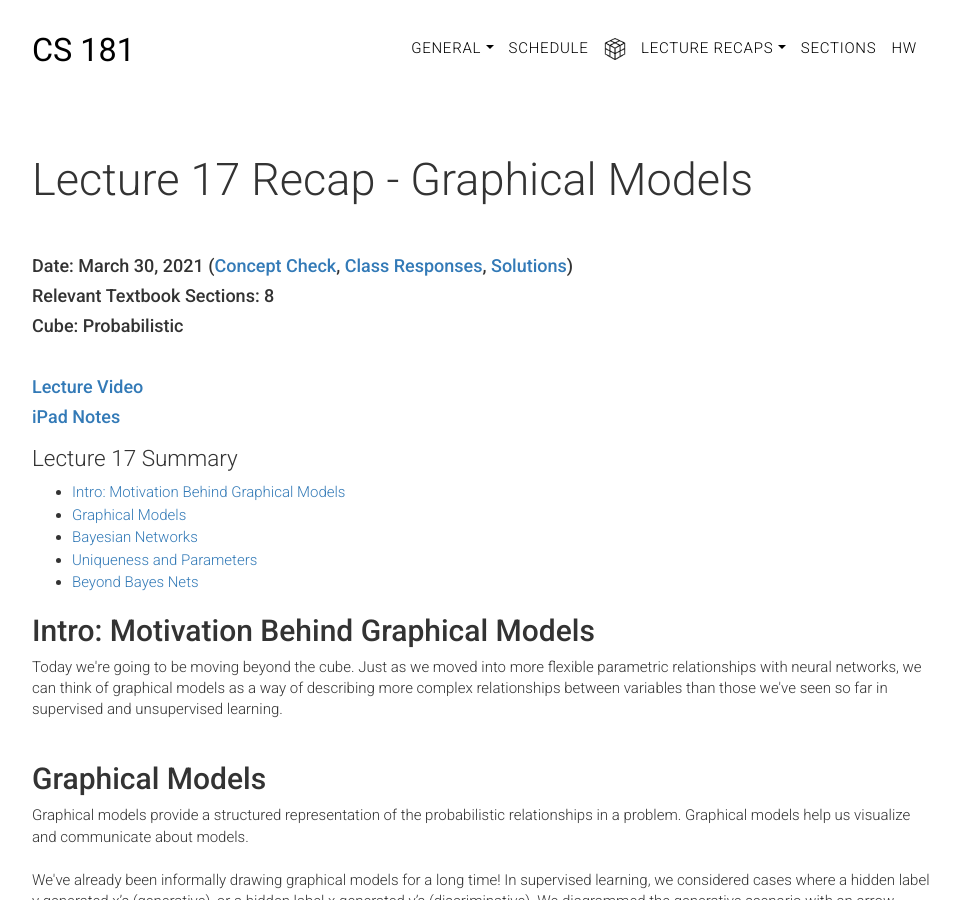
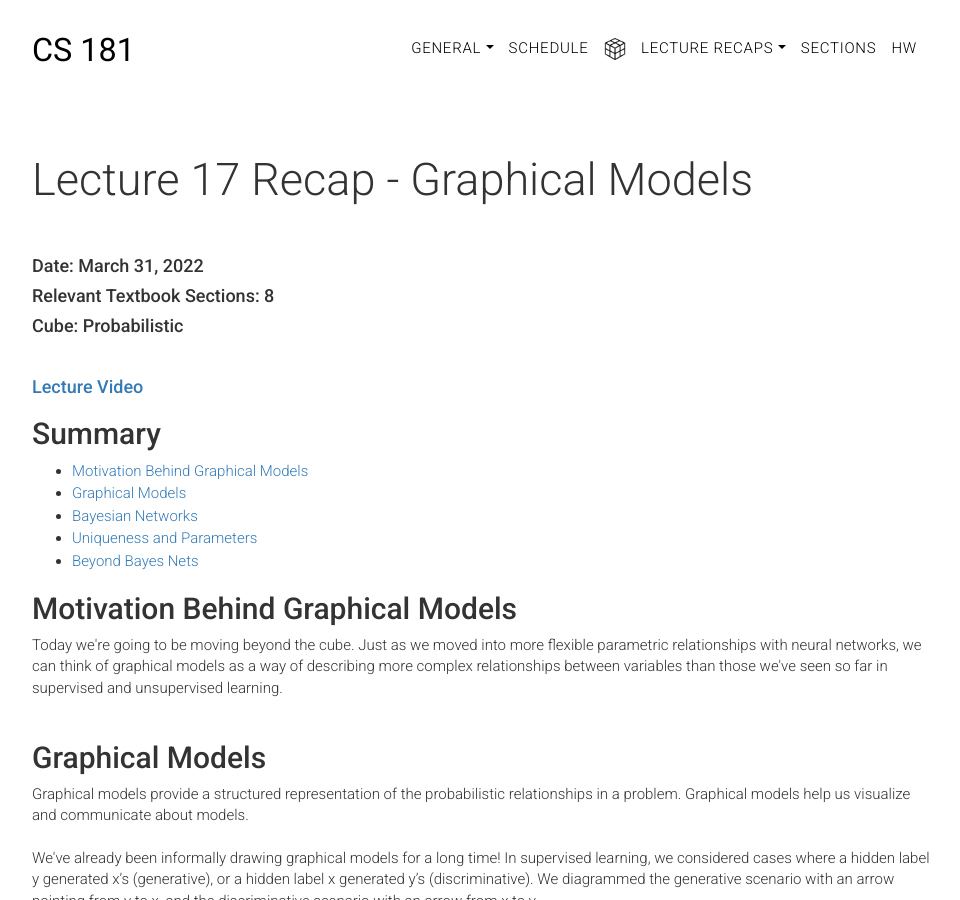
Before and after one commit to harvard-ml-courses/cs181-web, a Jekyll site: the page built from recaps/lec17.html, in a window 1280 px wide and 900 px high. Shown: the whole window, without its empty margins (158-1118 px from the left). Built offline with Jekyll 4.4.1, drawn with Linux system fonts in a browser that asks for light colours; formulas are drawn with MathJax 3.

Commit message:
lec17: release

```diff
--- a/_includes/header.html
+++ b/_includes/header.html
@@ -41,8 +41,8 @@
             <li><a class="dropdown-item" href="{{ site.baseurl }}/recaps/lec14">Lecture 14 (Mixture Models)</a></li>
             <li><a class="dropdown-item" href="{{ site.baseurl }}/recaps/lec15">Lecture 15 (PCA)</a></li>
             <li><a class="dropdown-item" href="{{ site.baseurl }}/recaps/lec16">Lecture 16 (Topic Models)</a></li>
-            <!--<li><a class="dropdown-item" href="{{ site.baseurl }}/recaps/lec17">Lecture 17 (Graphical Models)</a></li>
-            <li><a class="dropdown-item" href="{{ site.baseurl }}/recaps/lec18">Lecture 18 (Inference in Bayes Nets)</a></li>
+            <li><a class="dropdown-item" href="{{ site.baseurl }}/recaps/lec17">Lecture 17 (Graphical Models)</a></li>
+            <!--<li><a class="dropdown-item" href="{{ site.baseurl }}/recaps/lec18">Lecture 18 (Inference in Bayes Nets)</a></li>
             <li><a class="dropdown-item" href="{{ site.baseurl }}/recaps/lec19">Lecture 19 (Hidden Markov Models)</a></li>
             <li><a class="dropdown-item" href="{{ site.baseurl }}/recaps/lec20">Lecture 20 (Markov Decision Processes)</a></li>
             <li><a class="dropdown-item" href="{{ site.baseurl }}/recaps/lec21">Lecture 21 (Reinforcement Learning I)</a></li>
--- a/recaps/lec16.html
+++ b/recaps/lec16.html
@@ -15,7 +15,7 @@ weight: 0
       <br>
       <h4><a href="https://canvas.harvard.edu/courses/100256/external_tools/38806">Lecture Video</a></h4>
 
-      <h3>Summary</h3>
+      <h2>Summary</h2>
 
       <ul>
         <li><a href="#recap16_1">Probabilistic Embeddings</a></li>
--- a/recaps/lec17.html
+++ b/recaps/lec17.html
@@ -8,26 +8,25 @@ weight: 0
 <section class="main-container text">
     <div class="main">
 
-      <h4>Date: March 30, 2021 (<a href="https://docs.google.com/forms/d/e/1FAIpQLSdPFqXZpt1gdKSsuQ5fy91ddIUqsa9mxsxMZ-9G9eKrSqLruw/viewform" target="_blank">Concept Check</a>, <a href="https://docs.google.com/forms/d/e/1FAIpQLSdPFqXZpt1gdKSsuQ5fy91ddIUqsa9mxsxMZ-9G9eKrSqLruw/viewanalytics" target="_blank">Class Responses</a>, <a href="{{ site.baseurl }}/ccsolutions" target="_blank">Solutions</a>)</h4>
+      <h4>Date: March 31, 2022</h4>
       <h4>Relevant Textbook Sections: 8</h4>
       <h4>Cube: Probabilistic</h4>
 
       <br>
 
-      <h4><a href="https://harvard.zoom.us/rec/play/x76cCsHAI0vLpUhd6EH0A9scy3D-jd0amxopwznzvfKaLI6WSoXUqHvSTOnqb0BvkfubDttVWrvPZBYs.XkwOMe2Ov7jvXsSU">Lecture Video</a></h4>
-      <h4><a href="files/lecture17_ipad.pdf" target="_blank">iPad Notes</a></h4>
+      <h4><a href="https://canvas.harvard.edu/courses/100256/external_tools/38806">Lecture Video</a></h4>
 
-      <h3>Lecture 17 Summary</h3>
+      <h2>Summary</h2>
 
       <ul>
-        <li><a href="#recap17_1">Intro: Motivation Behind Graphical Models</a></li>
+        <li><a href="#recap17_1">Motivation Behind Graphical Models</a></li>
         <li><a href="#recap17_2">Graphical Models</a></li>
         <li><a href="#recap17_3">Bayesian Networks</a></li>
         <li><a href="#recap17_4">Uniqueness and Parameters</a></li>
         <li><a href="#recap17_5">Beyond Bayes Nets</a></li>
       </ul>
 
-      <h2 id="recap17_1">Intro: Motivation Behind Graphical Models</h2>
+      <h2 id="recap17_1">Motivation Behind Graphical Models</h2>
 
       Today we're going to be moving beyond the cube.  Just as we moved into more flexible parametric relationships with neural networks, we can think of graphical models as a way of describing more complex relationships between variables than those we've seen so far in supervised and unsupervised learning.<br><br>
 
```
